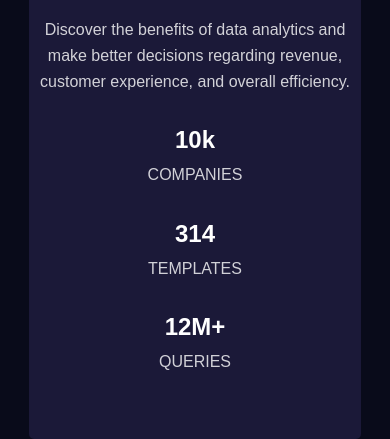
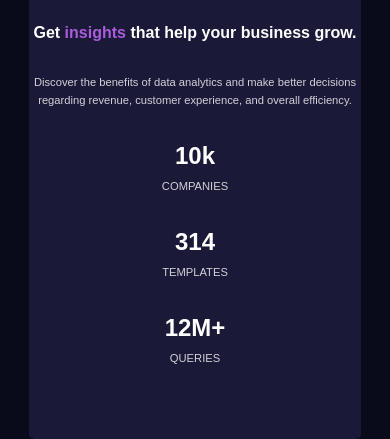
Before and after one commit to EdgarMonterde/card-challenge, a plain HTML site: page index.html in a window 390 px wide. Shown: the part 405-844 px from the top of the page. Drawn offline with Linux system fonts and the light colour scheme.

Commit message:
responsive-solution

```diff
--- a/assets/css/main.css
+++ b/assets/css/main.css
@@ -19,6 +19,7 @@ body {
 .card {
     width: 52%;
     height: 42%;
+    min-height: 25rem;
     background-color: #1B1938;
     border-radius: 5px;
     display: flex;
@@ -28,7 +29,7 @@ body {
 
 .sooncard-1, .sooncard-2 {
     width: 50%;
-    height: 90%;
+    height: 100%;
 }
 
 .sooncard-1 {
@@ -80,10 +81,21 @@ body {
     /* background: linear-gradient(hsla(277, 78%, 37%, 0.5), hsla(277, 78%, 37%, 0.5), url("../img/image-header-desktop.jpg") no-repeat center center); */
 }
 
+@media (max-width: 400px) {
+    .sooncard-1 h1 {
+        font-size: 1rem
+    }
+
+    .sooncard-1 p {
+        font-size: .7rem;
+    }
+}
+
 @media (max-width: 1260px) {
     .card {
         width: min-content;
         height: 100%;
+        min-height: 20rem;
         flex-direction: column;
         width: 85%;
     }
```
